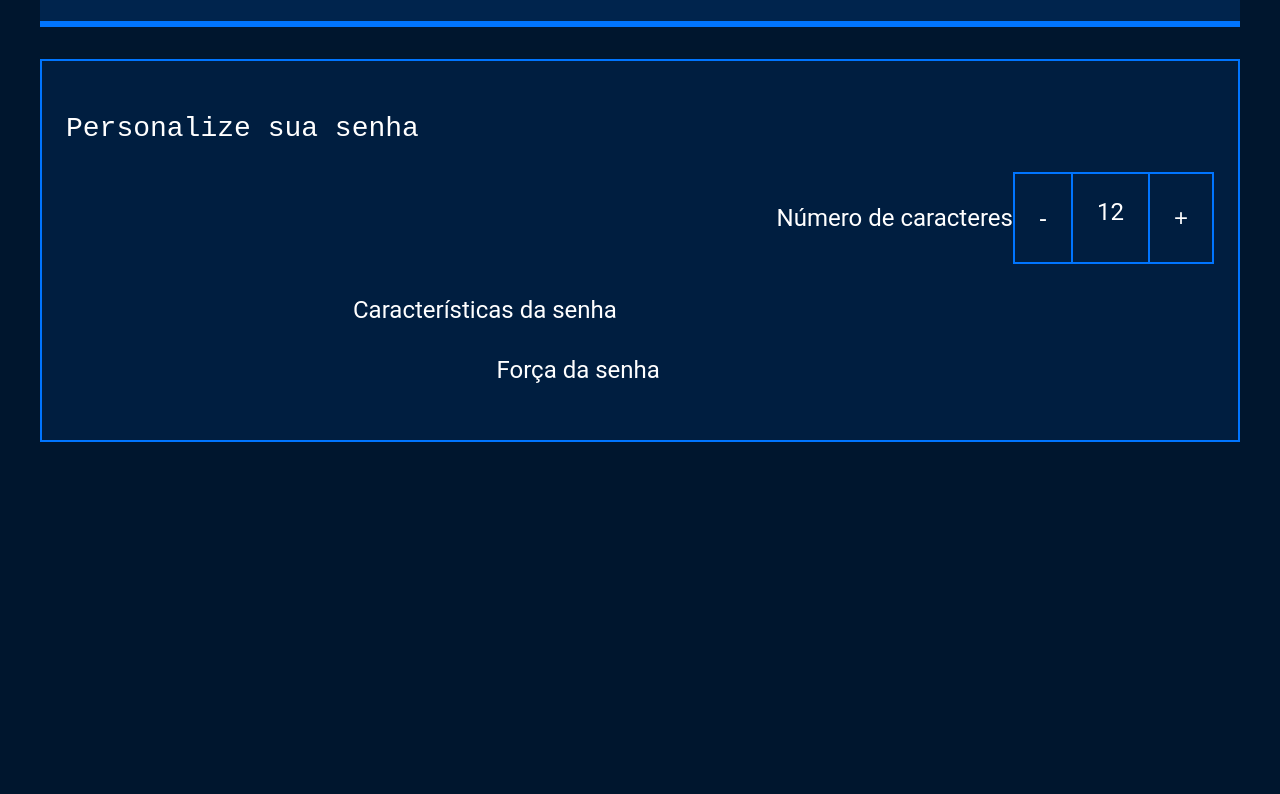
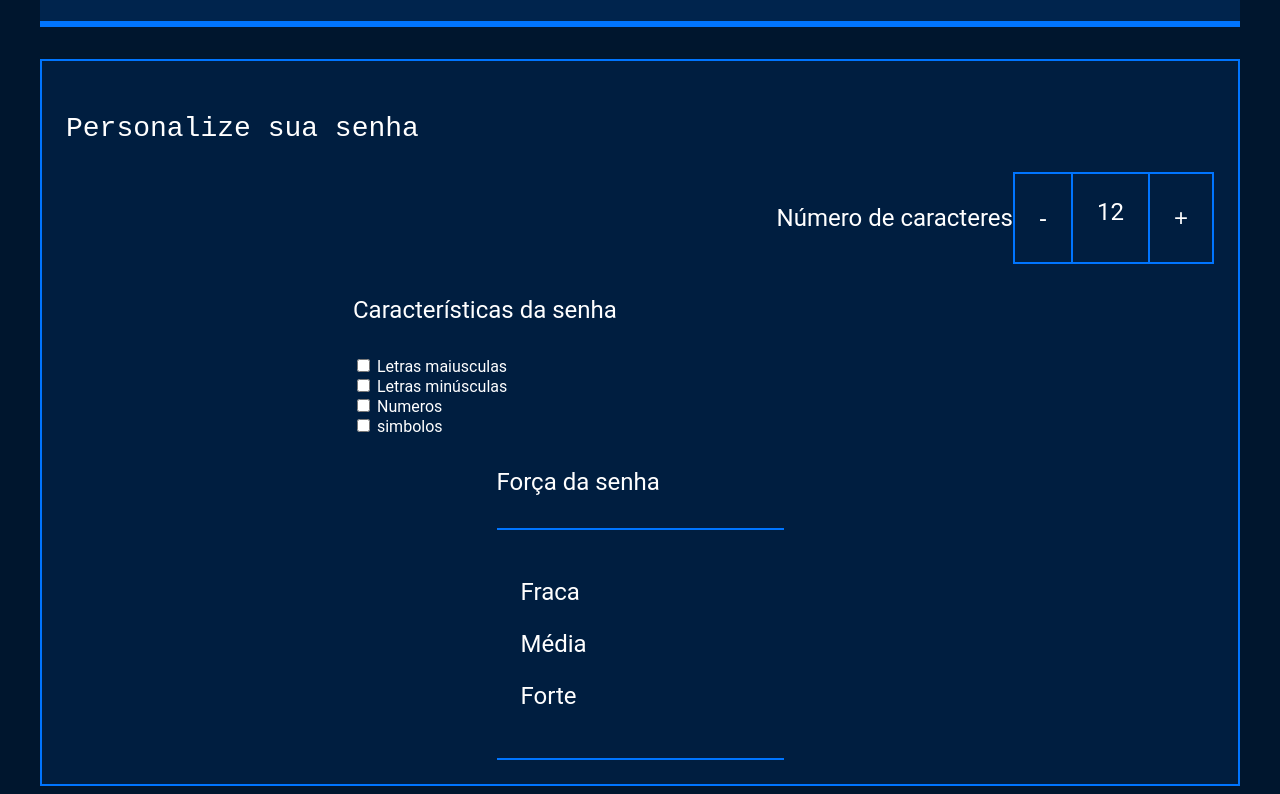
Before and after one commit to kowalczykdi/gerador-de-senha, a plain HTML site: page index.html in a window 1280 px wide. Shown: the part 371-1165 px from the top of the page. Before the commit the page ends 821 px from the top, so only its background shows below. Drawn offline with Linux system fonts and the light colour scheme.

Commit message:
Add files via upload

```diff
--- a/index.html
+++ b/index.html
@@ -34,10 +34,32 @@
                 </div>
                 <div class="parametro-senha">
                     <h4 class="parametro-senha__titulo">Características da senha</h4>
-                    <div class="paramentro-senha checkbox" </div>
+
+                    <div class="paramentro-senha checkbox"></div>
+                    <input name="maiusculas"type="checkbox">
+                    <label for="maiusculas"> Letras maiusculas</label>
+
+                        <div class="paramentro-senha checkbox"></div>
+                    <input name="minúsculas"type="checkbox">
+                    <label for="minúsculas"> Letras minúsculas</label>
+
+                     <div class="paramentro-senha checkbox"></div>
+                    <input name="numeros"type="checkbox">
+                    <label for="numeros">Numeros</label>
+
+                    <div class="paramentro-senha checkbox"></div>
+                    <input name="simbolos"type="checkbox">
+                    <label for="simbolos">simbolos</label>
 
                 <div class="parametro-senha">
                     <h4 class="parametro-senha__titulo">Força da senha</h4>
+                    <div class="barra"></div>
+                    <div class="força-fraca"></div>
+                    <div class="parametro-senha__texto">
+                    <p> Fraca</p>
+                    <p> Média</p>
+                    <p> Forte</p>
+                    </div>
                 </div>
             </div>
         </div>
--- /dev/null
+++ b/stye.css
@@ -0,0 +1,118 @@
+:root {
+    --branco: white;
+    --cor-de-fundo: #153353;
+    --fundo-senha: #3d6da5;
+    --fundo-texto: #000000;
+    --borda: #0075FF;
+    --roboto: 'Roboto', sans-serif;
+    --roboto-mono: 'Roboto Mono', monospace;
+}
+
+* {
+    font-weight: 400;
+}
+
+body {
+    color: var(--branco);
+    background-color: var(--cor-de-fundo);
+    font-family: var(--roboto);
+}
+
+.titulo-principal {
+    font-family: var(--roboto-mono);
+    font-size: 32px;
+}
+
+.titulo-secundario {
+    font-size: 24px;
+}
+
+.conteudo-titulo {
+    text-align: center;
+    margin-top: 80px;
+}
+
+.conteudo-senha {
+    margin-top: 80px;
+    background: var(--fundo-senha);
+    padding: 24px;
+    border-bottom: 6px solid var(--borda);
+}
+
+#campo-senha {
+    background-color: var(--fundo-senha);
+    border: none;
+    color: var(--branco);
+    font-family: var(--roboto-mono);
+    font-size: 40px;
+    width: 70%;
+}
+
+#campo-senha:focus {
+    outline: none;
+}
+
+.conteudo {
+    max-width: 1200px;
+    margin: 0 auto;
+}
+
+.parametro {
+    background-color: var(--fundo-texto);
+    border: 2px solid var(--borda);
+    margin-top: 32px;
+    padding: 24px;
+}
+
+.parametro-titulo {
+    font-family: var(--roboto-mono);
+    font-size: 28px;
+}
+
+.parametro-senha__titulo {
+    font-size: 24px;
+}
+
+.parametro-coluna__senha {
+    display: flex;
+    flex-direction: column;
+    justify-content: center;
+}
+
+.parametro-senha {
+    width: 50%;
+    margin: 0 auto;
+}
+
+.parametro-senha-botoes {
+    display: flex;
+    justify-content: center;
+}
+
+.parametro-senha__botao {
+    background-color: var(--fundo-texto);
+    color: var(--branco);
+    border: 2px solid var(--borda);
+    padding: 24px;
+    font-size: 24px;
+    cursor: pointer;
+}
+
+.parametro-senha__texto {
+    padding: 24px;
+    border-top: 2px solid var(--borda);
+    border-bottom: 2px solid var(--borda);
+    margin: 0;
+    font-size: 24px;
+}
+
+@media screen and (min-width: 768px) {
+    .parametro-coluna__senha {
+        flex-direction: row;
+    }
+}
+.barra {
+    background-color: var(--cor-de-fundo);
+    height: 30px;
+    weight: 100px;
+}
```
